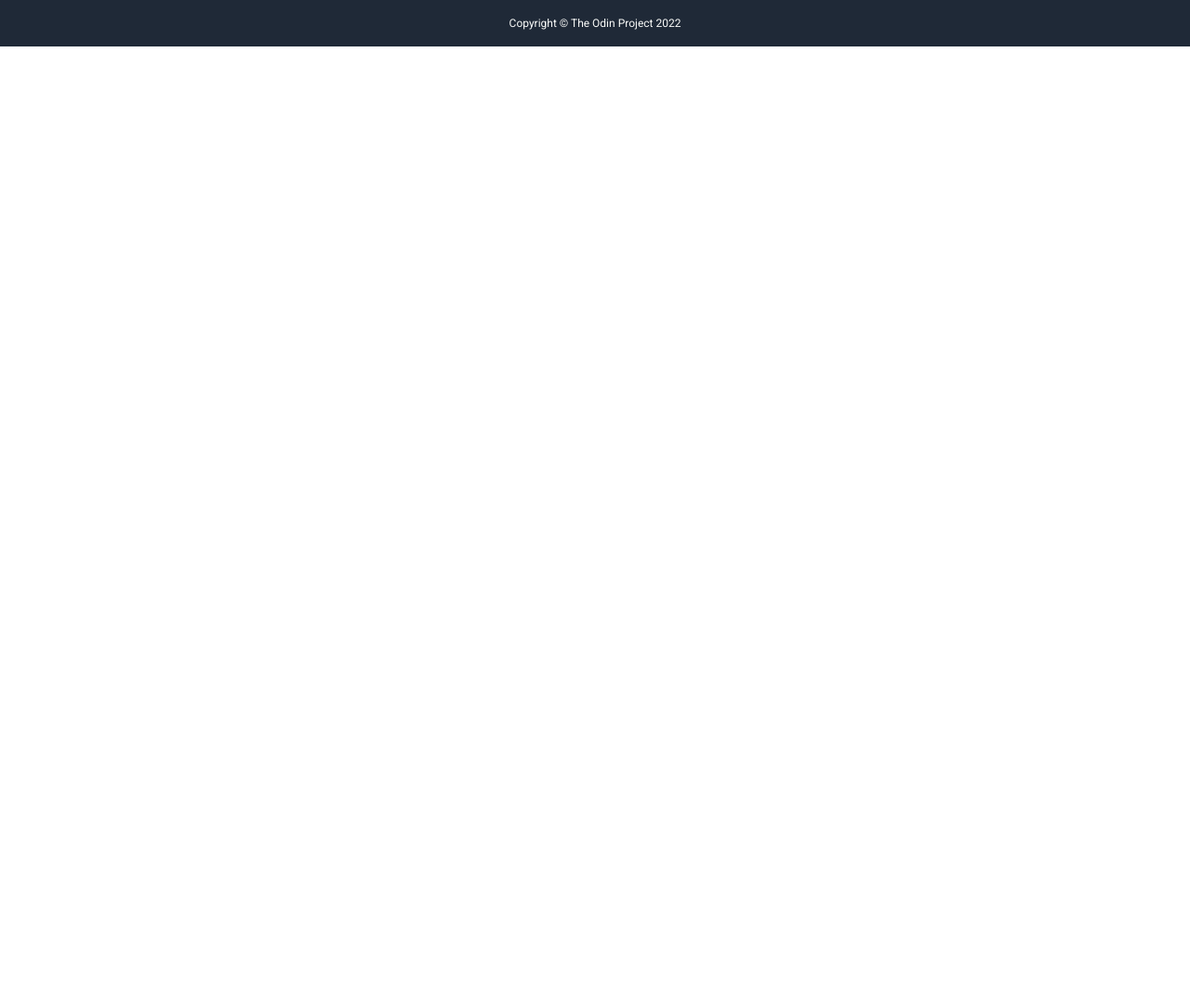
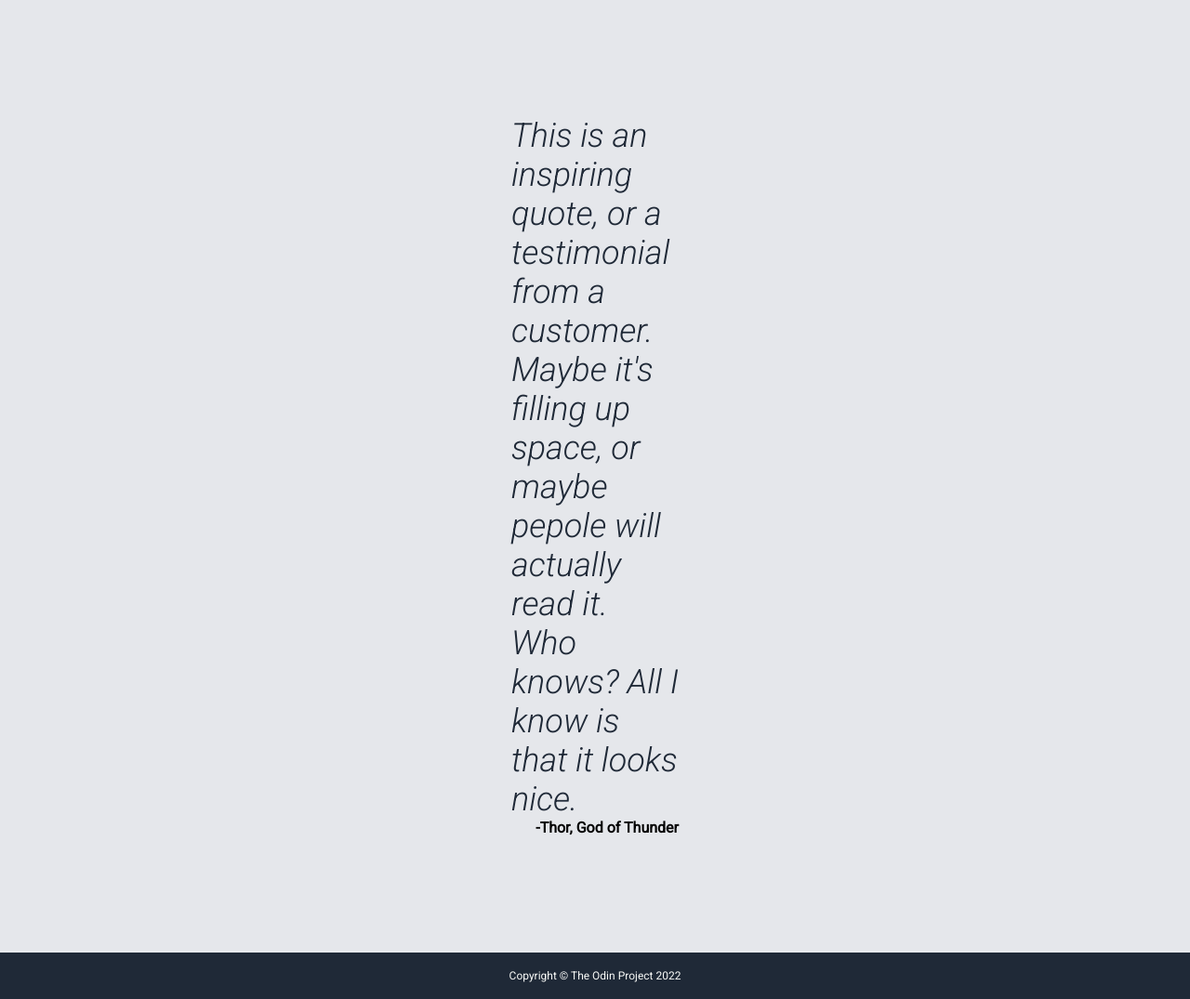
Before and after one commit to waltzingCorgi/odin-landing-page, a plain HTML site: page index.html in a window 1280 px wide. Shown: the whole page at 93% size. Before the commit the page ends 800 px from the top, so only its background shows below. Drawn offline with Linux system fonts and the light colour scheme.

Commit message:
Create quote section

```diff
--- a/index.html
+++ b/index.html
@@ -8,9 +8,15 @@
     <link rel="stylesheet" href="styles.css">
     <link rel="preconnect" href="https://fonts.googleapis.com">
     <link rel="preconnect" href="https://fonts.gstatic.com" crossorigin>
-    <link href="https://fonts.googleapis.com/css2?family=Roboto&display=swap" rel="stylesheet">
+    <link href="https://fonts.googleapis.com/css2?family=Roboto:ital,wght@0,400;1,300&display=swap" rel="stylesheet">
 </head>
 <body>
+    <div class="quote">
+        <blockquote>
+            This is an inspiring quote, or a testimonial from a customer. Maybe it's filling up space, or maybe pepole will actually read it. Who knows? All I know is that it looks nice.
+        </blockquote>
+        <p class="quote-attribution">-Thor, God of Thunder</p>
+    </div>
     <div class="footer">
         Copyright © The Odin Project 2022
     </div>
--- a/styles.css
+++ b/styles.css
@@ -3,8 +3,29 @@ body {
     font-family: 'Roboto', sans-serif;
 }
 
+blockquote {
+    font-family:'Roboto', sans-serif;
+    font-size: 36px;
+    font-weight: 300;
+    font-style: italic;
+    color: #1F2937;
+    margin: 0;
+}
+
+p.quote-attribution {
+    font-weight: bold;
+    text-align: right;
+    margin: 0;
+}
+
 .footer {
     background-color: #1F2937;
+}
+
+.quote {
+    background-color: #E5E7EB;
+    padding: 125px 550px;
+
 }
 
 .footer {
```
